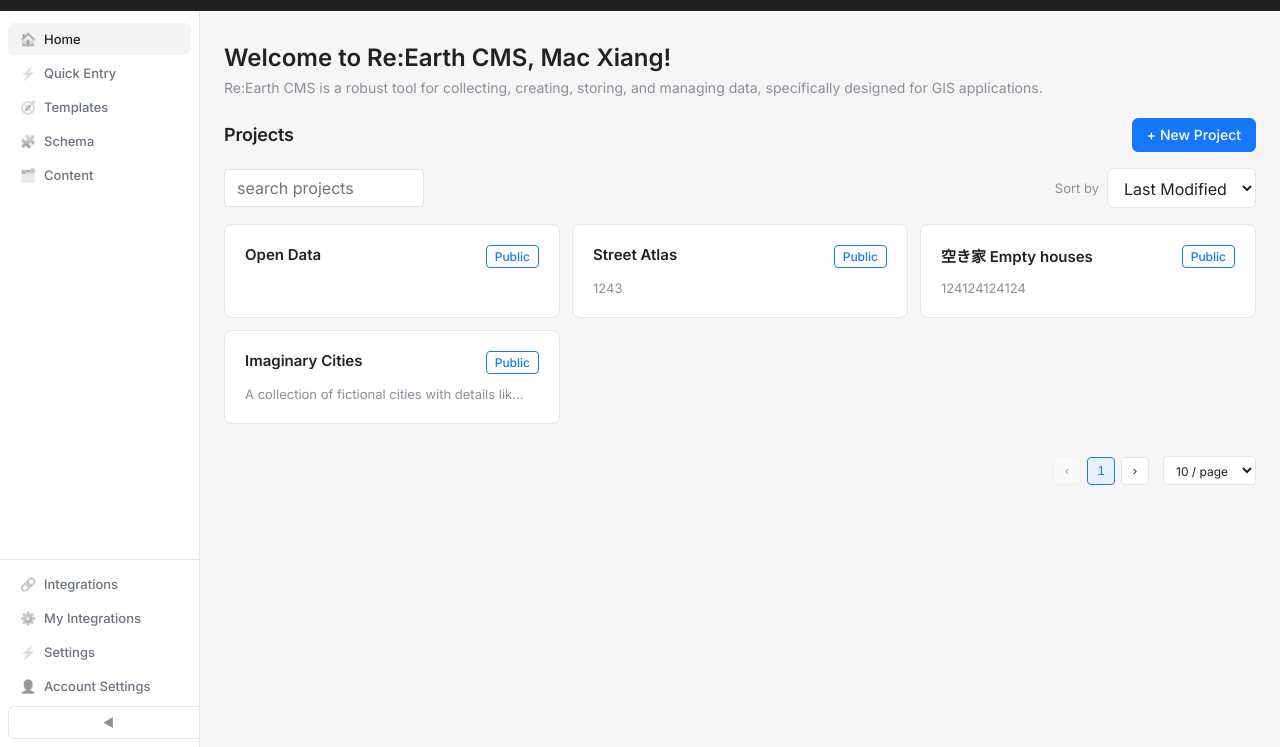
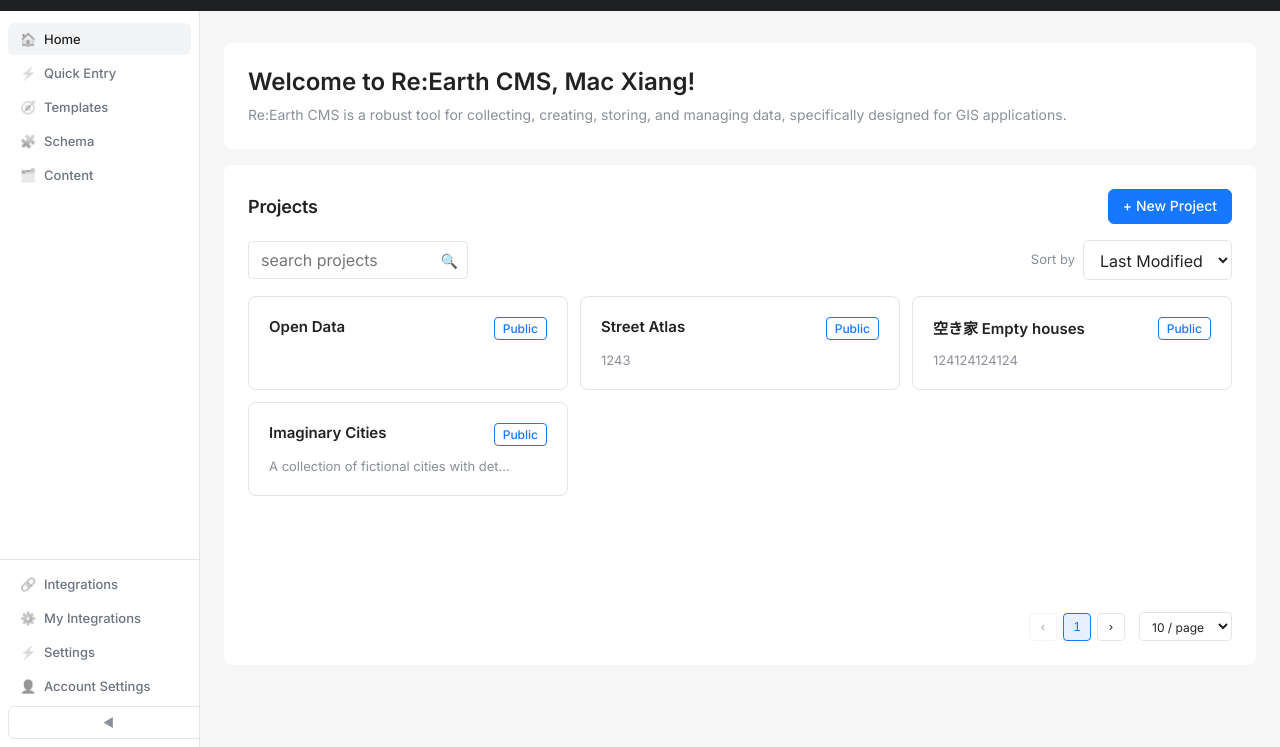
Before and after one commit to xtymac/atlas-compliance-engine, a website: page public/index.html in a window 1280 px wide. Shown: the part 53-800 px from the top of the page. Drawn offline with Linux system fonts and the light colour scheme.

Commit message:
Improve UI layout and styling for Projects view
- Add content-box and projects-box containers for better layout structure
- Enhance search input with icon indicator
- Improve pagination button positioning (absolute positioning)
- Refine welcome banner spacing and typography
- Better card layout and organization
- Improve overall visual hierarchy and spacing

```diff
--- a/public/index.html
+++ b/public/index.html
@@ -182,14 +182,28 @@
       font-size: 16px;
       line-height: 1;
     }
+    /* Content Containers */
+    .content-box {
+      background: #fff;
+      border-radius: 8px;
+      padding: 24px;
+      margin-bottom: 16px;
+    }
+    .projects-box {
+      background: #fff;
+      border-radius: 8px;
+      padding: 24px;
+      position: relative;
+      min-height: 500px;
+    }
     /* Welcome Banner */
     .welcome-banner {
       background: transparent;
-      padding: 0 0 20px 0;
+      padding: 0;
       margin-bottom: 0;
     }
     .welcome-banner h1 {
-      margin: 0 0 6px 0;
+      margin: 0 0 8px 0;
       font-size: 24px;
       font-weight: 700;
       color: var(--ink);
@@ -198,7 +212,7 @@
       margin: 0;
       font-size: 14px;
       color: var(--muted);
-      line-height: 1.4;
+      line-height: 1.5;
     }
     /* Cards */
     .cards { margin-top: 16px; display: grid; gap: 12px; grid-template-columns: repeat(auto-fill, minmax(260px, 1fr)); }
@@ -233,8 +247,9 @@
       align-items: center;
       justify-content: flex-end;
       gap: 6px;
-      margin-top: 20px;
-      padding: 12px 0;
+      position: absolute;
+      bottom: 24px;
+      right: 24px;
     }
     .pagination-btn {
       min-width: 28px;
@@ -556,11 +571,14 @@
     </aside>
 
     <div id="models-view" class="workspace">
+      <div class="content-box">
         <div class="welcome-banner">
           <h1>Welcome to Re:Earth CMS, Mac Xiang!</h1>
           <p>Re:Earth CMS is a robust tool for collecting, creating, storing, and managing data, specifically designed for GIS applications.</p>
         </div>
-
+      </div>
+
+      <div class="projects-box">
         <div class="header-row">
           <h2>Projects</h2>
           <div class="dropdown" style="margin-left:auto;">
@@ -573,7 +591,10 @@
         </div>
 
         <div class="header-row" style="margin-top:16px;">
-        <input placeholder="search projects" style="width:200px;">
+          <div style="position:relative;">
+            <input placeholder="search projects" style="width:220px; padding-right:36px;">
+            <span style="position:absolute; right:10px; top:50%; transform:translateY(-50%); color:#9ca3af; font-size:14px;">🔍</span>
+          </div>
           <div style="display:flex;align-items:center;gap:8px;margin-left:auto;">
             <span class="muted">Sort by</span>
             <select>
@@ -611,7 +632,7 @@
               <h3>Imaginary Cities</h3>
               <span class="badge public">Public</span>
             </div>
-          <div class="muted">A collection of fictional cities with details lik...</div>
+            <div class="muted">A collection of fictional cities with det...</div>
           </div>
         </div>
 
@@ -624,6 +645,7 @@
             <option>20 / page</option>
             <option>50 / page</option>
           </select>
+        </div>
       </div>
     </div>
 
```
Lines whose indentation alone changed are shown as unchanged.
